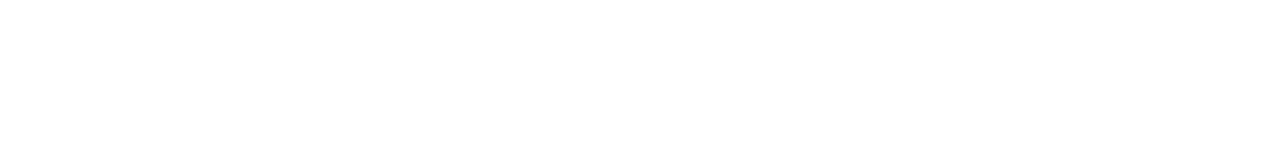
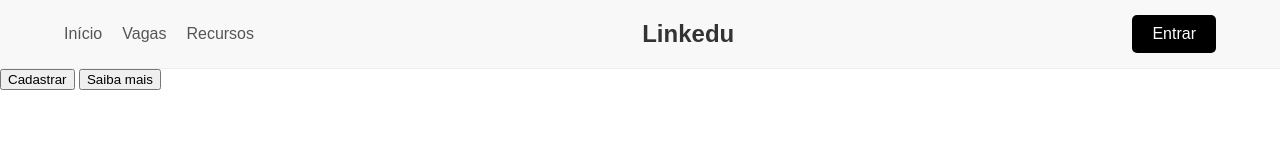
Before and after one commit to feliperafaldini/engenharia-de-software, a plain HTML site: page projeto/index.html in a window 1280 px wide. Drawn offline with Linux system fonts and the light colour scheme.

Commit message:
Estrutura do projeto

```diff
--- a/projeto/assets/css/styles.css
+++ b/projeto/assets/css/styles.css
@@ -0,0 +1,59 @@
+body {
+    font-family: Arial, Helvetica, sans-serif;
+    margin: 0;
+    padding: 0;
+    box-sizing: border-box;
+}
+
+.navbar {
+    display: flex;
+    justify-content: space-between;
+    align-items: center;
+    padding: 15px 5%;
+    background-color: #f8f8f8;
+    border-bottom: 1px solid #eee;
+}
+
+.nav-left {
+    display: flex;
+    align-items: center;
+}
+
+.logo {
+    font-weight: bold;
+    font-size: 24px;
+    color: #333;
+    text-decoration: none;
+    margin-right: 30px;
+}
+
+.nav-links {
+    list-style: none;
+    margin: 0;
+    padding: 0;
+    display: flex;
+}
+
+.nav-links li {
+    margin-right: 20px;
+}
+
+.nav-links a {
+    text-decoration: none;
+    color: #555;
+    font-size: 16px;
+}
+
+.btn-login {
+    background-color: #000;
+    color: #fff;
+    border: none;
+    padding: 10px 20px;
+    border-radius: 5px;
+    cursor: pointer;
+    font-size: 16px;
+}
+
+.btn-login:hover {
+    background-color: #333;
+}
--- a/projeto/index.html
+++ b/projeto/index.html
@@ -8,6 +8,33 @@
     <title>LinkEdu</title>
 </head>
 <body>
+    <header>
+        <nav class="navbar">
+            <div class="nav-left">
+                <ul class="nav-links">
+                    <li><a href="#">Início</a></li>
+                    <li><a href="#">Vagas</a></li>
+                    <li><a href="#">Recursos</a></li>
+                </ul>
+            </div>
+            <div class="nav-center">
+                <a href="#" class="logo">Linkedu</a>
+            </div>
+            <div class="nav-right">
+                <button class="btn-login">Entrar</button>
+            </div>
+        </nav>
+    </header>
+    <main>
+        <section class="hero-section">
+            <div class="hero-content">
+                <button class="btn-primary">Cadastrar</button>
+                <button class="btn-secondary">Saiba mais</button>
+            </div>
+        </section>
+    </main>
+    <footer>
 
+    </footer>
 </body>
 </html>
```
Also changed, not shown: 1 other file.
